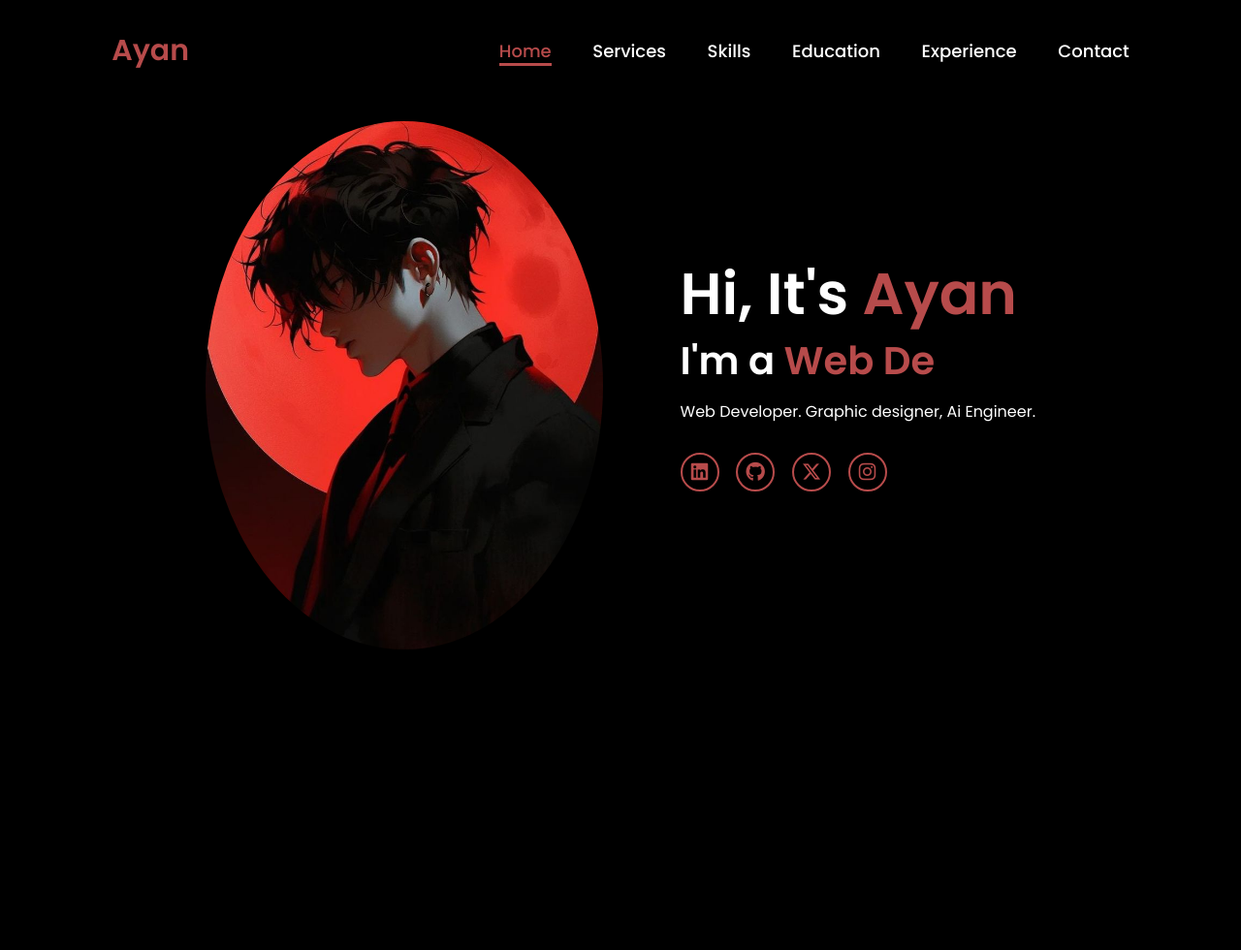
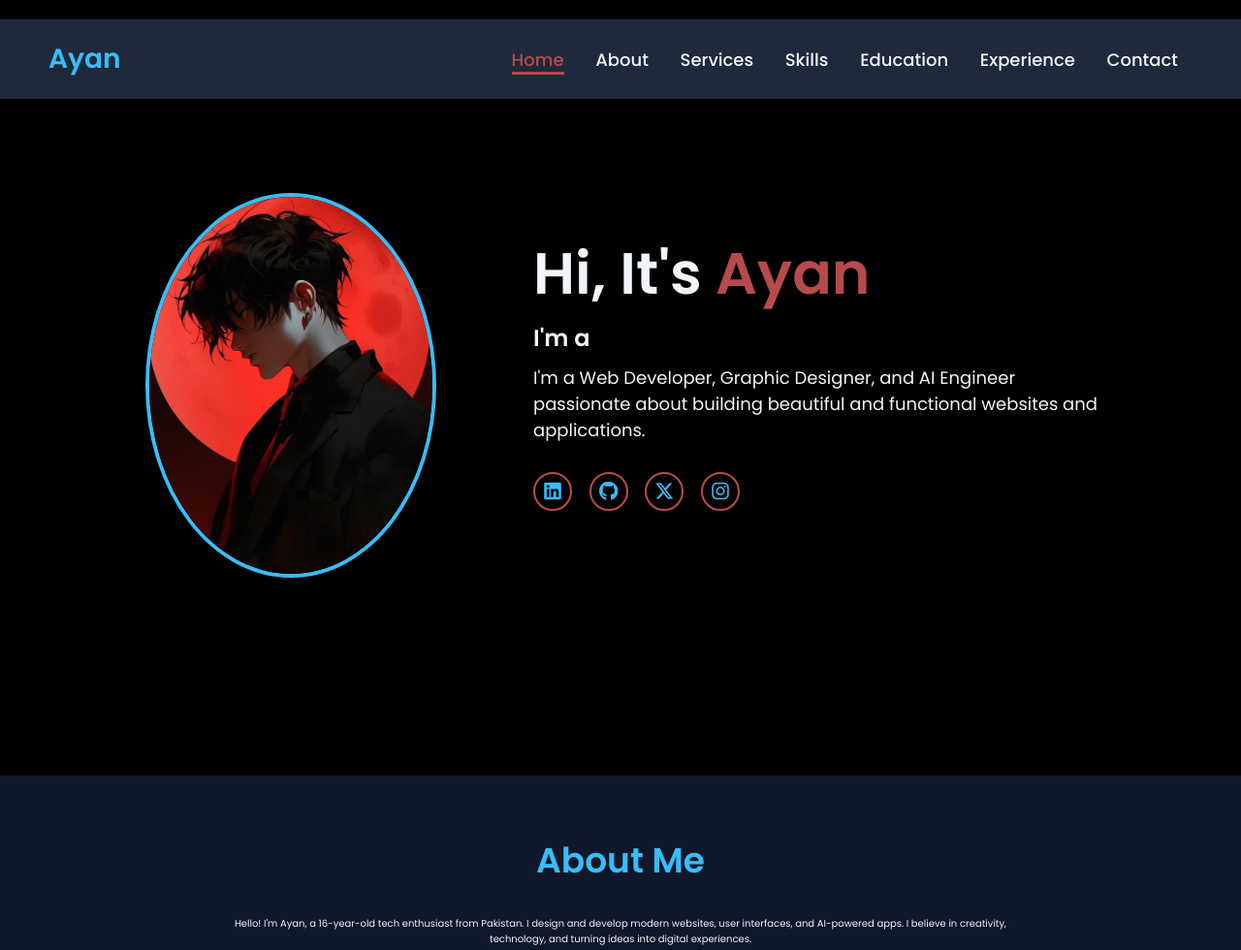
Before and after one commit to ayan123-afk/Professor-Ayan---Portfolio3, a plain HTML site: page index.html in a window 1280 px wide. Shown: the top 980 px of the page at 97% size. Before the commit the page ends 800 px from the top, so only its background shows below. Drawn offline with Linux system fonts and the light colour scheme.

Commit message:
index.html

```diff
--- a/index.html
+++ b/index.html
@@ -1,59 +1,206 @@
-
 <!DOCTYPE html>
 <html lang="en">
 
 <head>
-    <meta charset="UTF-8">
-    <meta name="viewport" content="width=device-width, initial-scale=1.0">
+  <meta charset="UTF-8" />
+  <meta name="viewport" content="width=device-width, initial-scale=1.0" />
+  <title>Portfolio Ayan</title>
   <link rel="stylesheet" href="https://cdnjs.cloudflare.com/ajax/libs/font-awesome/6.5.2/css/all.min.css">
-    <link rel="stylesheet" href="style.css">
-    <title>Portfolio Ayan </title>
+  <link rel="stylesheet" href="style.css" />
+    <script src="script.js"></script>
+
+  <style>
+    /* Inline CSS example — Replace this with your style.css */
+
+    * {
+      margin: 0;
+      padding: 0;
+      box-sizing: border-box;
+      scroll-behavior: smooth;
+    }
+
+    body {
+      font-family: 'Segoe UI', Tahoma, Geneva, Verdana, sans-serif;
+      background-color: #0f172a;
+      color: #f1f5f9;
+    }
+
+    header {
+      display: flex;
+      justify-content: space-between;
+      align-items: center;
+      padding: 20px 50px;
+      background-color: #1e293b;
+    }
+
+    .logo {
+      font-size: 28px;
+      font-weight: bold;
+      color: #38bdf8;
+      text-decoration: none;
+    }
+
+    nav a {
+      color: #f1f5f9;
+      margin: 0 15px;
+      text-decoration: none;
+      transition: 0.3s;
+    }
+
+    nav a:hover,
+    .active {
+      color: #38bdf8;
+    }
+
+    .home {
+      display: flex;
+      align-items: center;
+      justify-content: center;
+      padding: 50px;
+      flex-wrap: wrap;
+    }
+
+    .home-img img {
+      width: 300px;
+      border-radius: 50%;
+      border: 4px solid #38bdf8;
+      margin: 20px;
+    }
+
+    .home-content {
+      max-width: 600px;
+    }
+
+    .home-content h1 {
+      font-size: 40px;
+    }
+
+    .home-content h3 {
+      font-size: 24px;
+      margin: 10px 0;
+    }
+
+    .home-content p {
+      margin-top: 10px;
+      font-size: 18px;
+    }
+
+    .social-icons a {
+      margin-right: 15px;
+      font-size: 20px;
+      color: #38bdf8;
+      transition: 0.3s;
+    }
+
+    .social-icons a:hover {
+      color: #facc15;
+    }
+
+    section {
+      padding: 60px 20px;
+    }
+
+    .section-title {
+      text-align: center;
+      font-size: 36px;
+      margin-bottom: 30px;
+      color: #38bdf8;
+    }
+
+    .footer {
+      background-color: #1e293b;
+      padding: 30px;
+      text-align: center;
+      color: #94a3b8;
+    }
+  </style>
 </head>
 
 <body>
-
   <header>
-
     <a href="#" class="logo">Ayan</a>
-
-        <div class="hamburger">
-            <i class="fas fa-bars"></i>
-        </div>
-
     <nav>
       <a href="#" class="active">Home</a>
-            <a href="#">Services</a>
-            <a href="#">Skills</a>
-            <a href="#">Education</a>
-            <a href="#">Experience</a>
-            <a href="#">Contact</a>
+      <a href="#about">About</a>
+      <a href="#services">Services</a>
+      <a href="#skills">Skills</a>
+      <a href="#education">Education</a>
+      <a href="#experience">Experience</a>
+      <a href="#contact">Contact</a>
     </nav>
-
   </header>
 
-
-
-    <section class="home">
+  <section class="home" id="home">
     <div class="home-img">
-            <img src="main.jpg" alt="">
+      <img src="main.jpg" alt="Ayan" />
     </div>
     <div class="home-content">
       <h1>Hi, It's <span>Ayan</span></h1>
       <h3 class="typing-text">I'm a <span id="typing"></span></h3>
-            <p> Web Developer.
-                Graphic designer,
-                Ai Engineer.</p>
+      <p>
+        I'm a Web Developer, Graphic Designer, and AI Engineer passionate
+        about building beautiful and functional websites and applications.
+      </p>
       <div class="social-icons">
         <a href="#"><i class="fa-brands fa-linkedin"></i></a>
         <a href="#"><i class="fa-brands fa-github"></i></a>
         <a href="#"><i class="fa-brands fa-x-twitter"></i></a>
         <a href="#"><i class="fa-brands fa-instagram"></i></a>
-
+      </div>
+    </div>
   </section>
 
+  <section id="about">
+    <h2 class="section-title">About Me</h2>
+    <p style="text-align:center; max-width:800px; margin:auto;">
+      Hello! I'm Ayan, a 16-year-old tech enthusiast from Pakistan. I design and develop modern websites, user interfaces,
+      and AI-powered apps. I believe in creativity, technology, and turning ideas into digital experiences.
+    </p>
+  </section>
 
-    <script src="script.js"></script>
+  <section id="services">
+    <h2 class="section-title">Services</h2>
+    <ul style="max-width:800px; margin:auto; font-size:18px;">
+      <li>⚡ Web Design & Development</li>
+      <li>🎨 Graphic Design & Branding</li>
+      <li>🤖 AI Model Integration & Automation</li>
+    </ul>
+  </section>
 
-</body>
+  <section id="skills">
+    <h2 class="section-title">Skills</h2>
+    <ul style="max-width:800px; margin:auto; font-size:18px;">
+      <li>HTML, CSS, JavaScript, React</li>
+      <li>Adobe Photoshop, Illustrator</li>
+      <li>Python, TensorFlow, OpenAI API</li>
+    </ul>
+  </section>
 
-</html>
+  <section id="education">
+    <h2 class="section-title">Education</h2>
+    <p style="text-align:center; max-width:800px; margin:auto;">
+      Currently a high school student with a passion for computer science and design. I also take online courses on AI, Web
+      Development, and Design Tools.
+    </p>
+  </section>
+
+  <section id="experience">
+    <h2 class="section-title">Experience</h2>
+    <p style="text-align:center; max-width:800px; margin:auto;">
+      Worked on multiple freelance projects, including portfolio sites, branding kits, and AI-based tools for local
+      businesses and students.
+    </p>
+  </section>
+
+  <section id="contact">
+    <h2 class="section-title">Contact</h2>
+    <p style="text-align:center; max-width:800px; margin:auto;">
+      Email: <strong>professorayanxofficial@gmail.com</strong><br />
+      Instagram: <strong>@ayan.graphics</strong><br />
+      Let's build something amazing together!
+    </p>
+  </section>
+
+  <footer class="footer">
+    &copy; 2025 Ayan | Designed by Ayan | Powered by HTML + CSS + JS
+  </footer>
```
Lines whose indentation alone changed are shown as unchanged.
